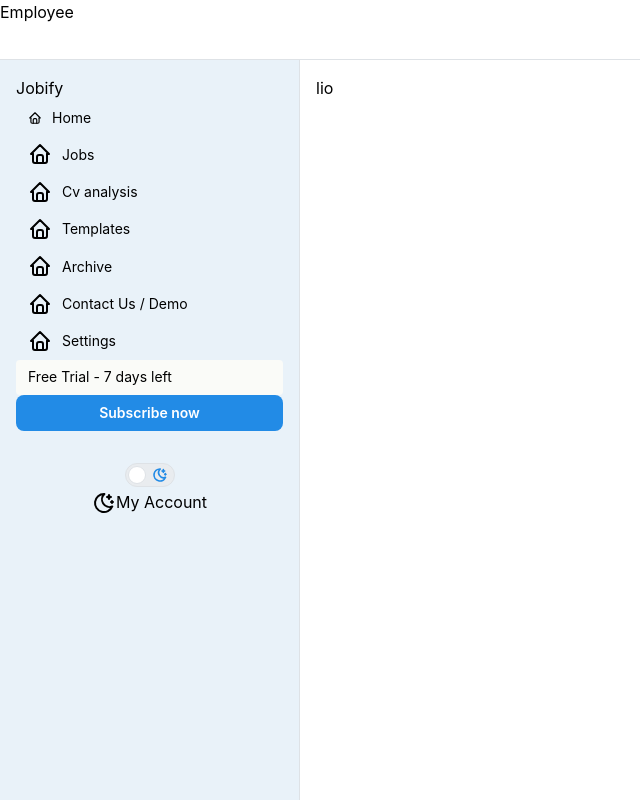
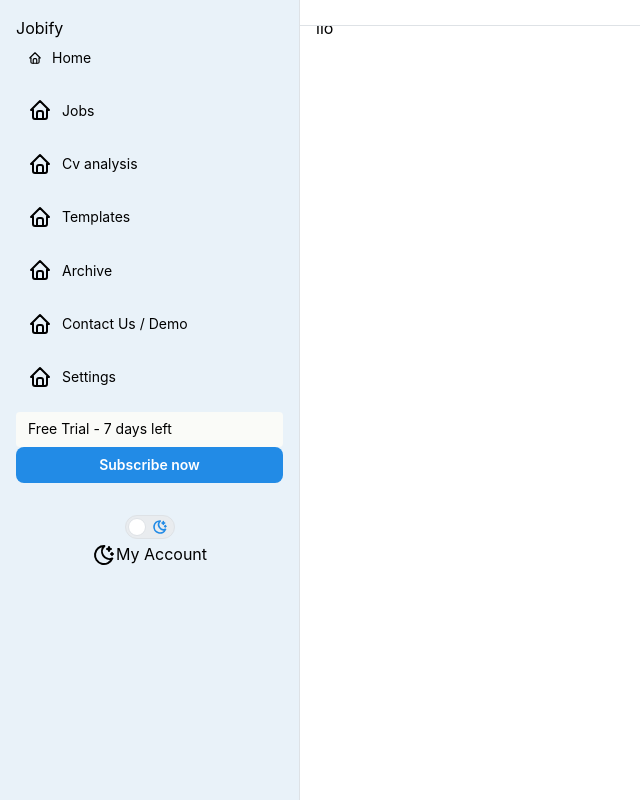
Before and after one commit to shaimaaalbanna/jobify.ai, a Next.js app: page /employee in a window 1280 px wide. Shown: the whole page, without its empty margins (0-640 px from the left). Built offline with nearby package versions, Linux system fonts and the light colour scheme.

Commit message:
edit header & gap

```diff
--- a/app/(app)/employee/layout.tsx
+++ b/app/(app)/employee/layout.tsx
@@ -9,6 +9,7 @@ import {
   Space,
   Switch,
   useMantineTheme,
+  Stack,
 } from "@mantine/core";
 import { useDisclosure } from "@mantine/hooks";
 import { IconHome, IconSun, IconMoonStars } from "@tabler/icons-react";
@@ -38,7 +39,6 @@ export default function DashboardLayout({
   );
   return (
     <AppShell
-      header={{ height: 60 }}
       navbar={{
         width: 300,
         breakpoint: "sm",
@@ -54,6 +54,7 @@ export default function DashboardLayout({
       <AppShell.Navbar p="md" bg={"#e9f2f9"}>
         {" "}
         <h1>Jobify</h1>
+        <Stack gap="md">
           <Menu>
             <Menu.Item
               leftSection={
@@ -71,6 +72,7 @@ export default function DashboardLayout({
             <Menu.Item leftSection={<IconHome />}>Settings</Menu.Item>
             <Menu.Item bg={"#fafbf8"}>Free Trial - 7 days left</Menu.Item>
           </Menu>
+        </Stack>
         <Button size="sm" bg={"blue"} radius={"md"}>
           Subscribe now
         </Button>
--- a/app/(app)/hr/layout.tsx
+++ b/app/(app)/hr/layout.tsx
@@ -12,6 +12,7 @@ import {
   Box,
   Text,
   ThemeIcon,
+  Stack,
 } from "@mantine/core";
 import { useDisclosure } from "@mantine/hooks";
 import { IconHome, IconSun, IconMoonStars } from "@tabler/icons-react";
@@ -41,7 +42,6 @@ export default function DashboardLayout({
   );
   return (
     <AppShell
-      header={{ height: 30 }}
       navbar={{
         width: 220,
         breakpoint: "sm",
@@ -49,11 +49,6 @@ export default function DashboardLayout({
       }}
       padding="md"
     >
-      <AppShell.Header>
-        <Burger opened={opened} onClick={toggle} hiddenFrom="sm" size="sm" />
-        <div>Hr</div>
-      </AppShell.Header>
-
       <AppShell.Navbar p="md" bg={"#e9f2f9"}>
         {" "}
         <h1
@@ -82,6 +77,7 @@ export default function DashboardLayout({
           </Text>
         </Flex> */}
         <Menu>
+          <Stack gap="md">
             <Menu.Item leftSection={<IconHome />}> Home</Menu.Item>
             <Menu.Item leftSection={<IconHome />}>Jobs</Menu.Item>
             <Menu.Item leftSection={<IconHome />}>My Interviews</Menu.Item>
@@ -89,6 +85,7 @@ export default function DashboardLayout({
             <Menu.Item leftSection={<IconHome />}>Inbox</Menu.Item>
             <Menu.Item leftSection={<IconHome />}>Contact Us / Demo</Menu.Item>
             <Menu.Item leftSection={<IconHome />}>Settings</Menu.Item>
+          </Stack>
         </Menu>
         <Button variant="transparent">Free Trial - 7 days left</Button>
         <Flex
```
Lines whose indentation alone changed are shown as unchanged.
